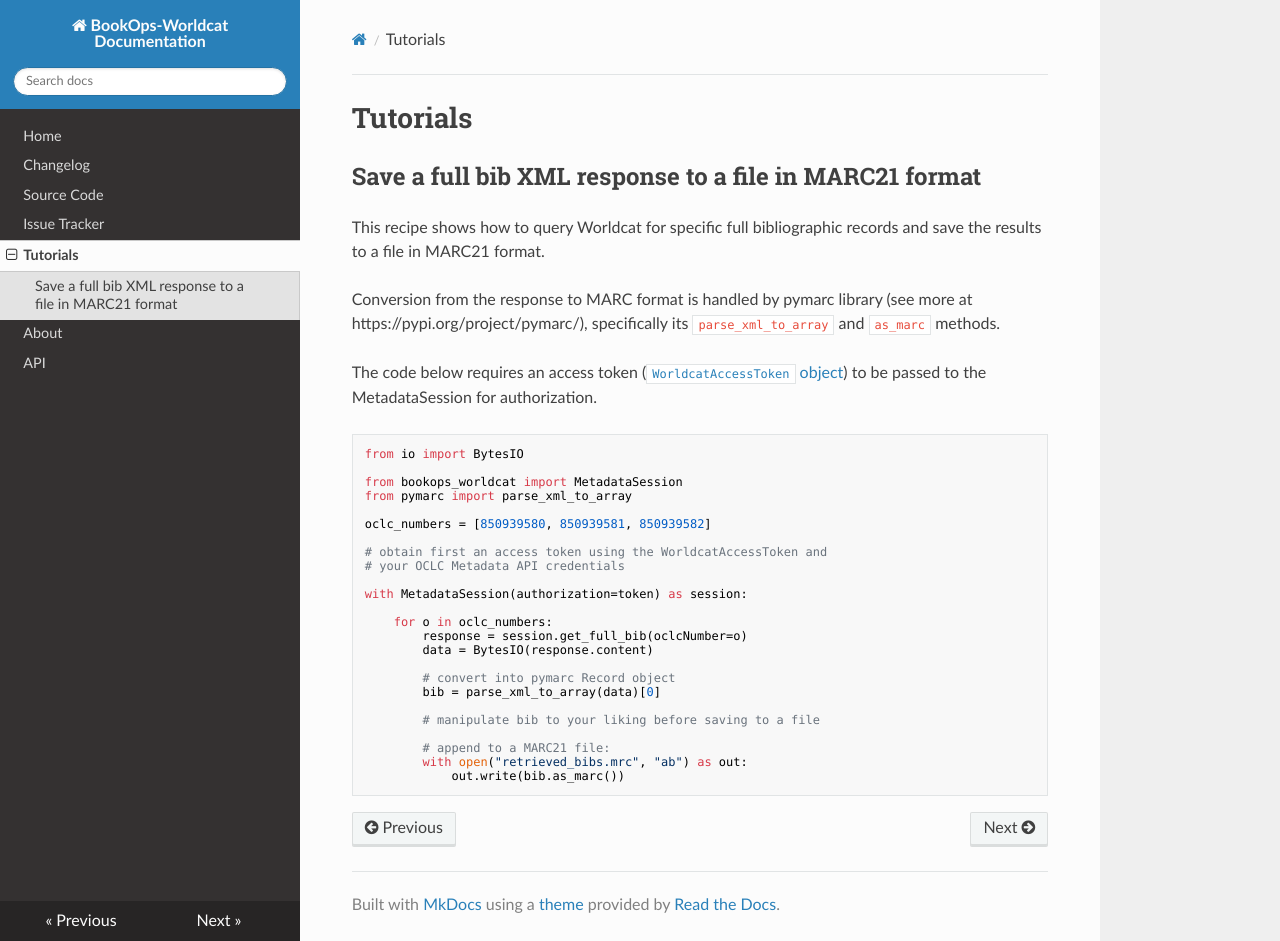
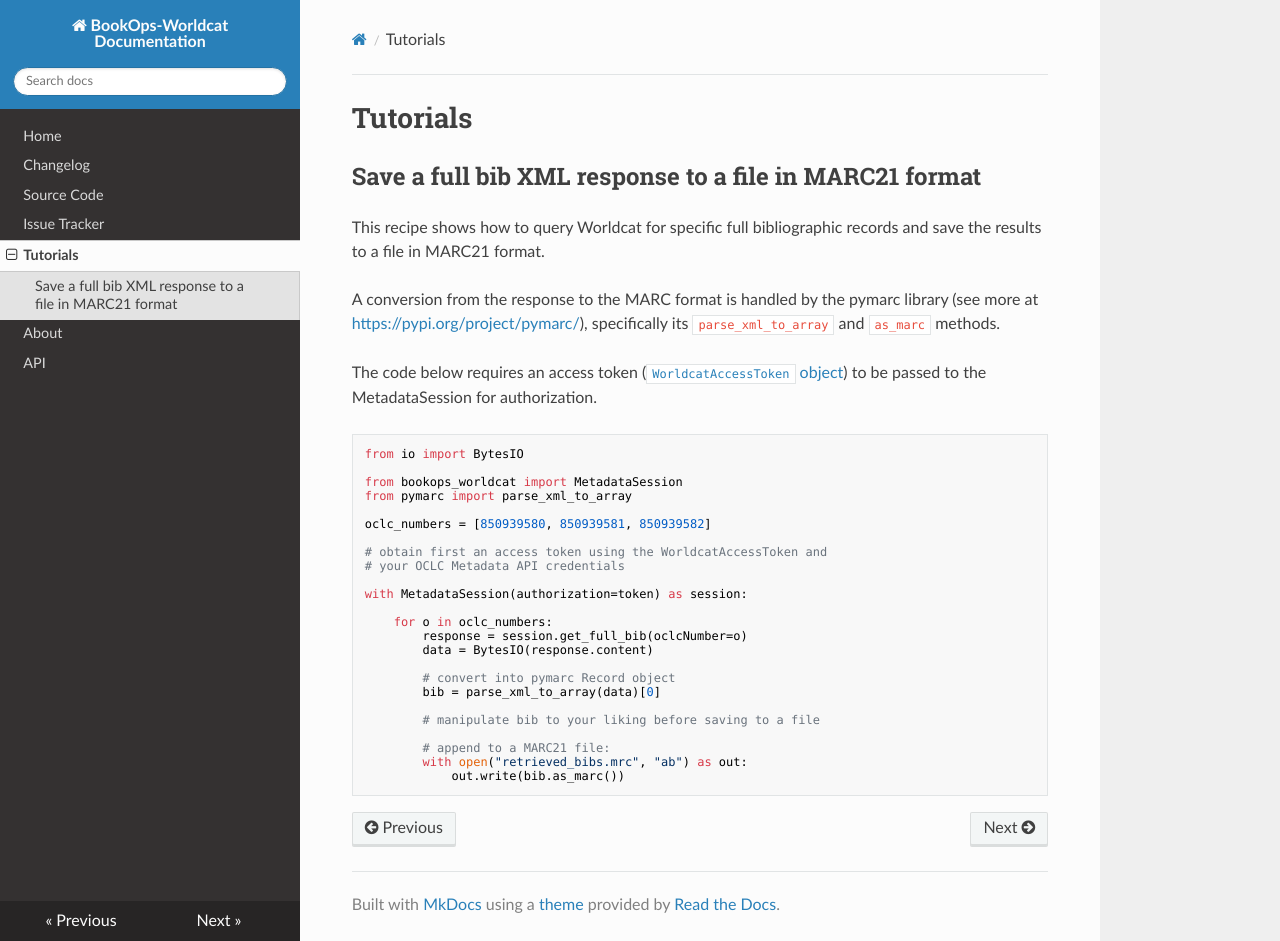
Before and after one commit to BookOps-CAT/bookops-worldcat, an MkDocs documentation site: the page built from docs/tutorials.md, in a window 1280 px wide and 941 px high. Built offline with MkDocs 1.6.1, drawn with Linux system fonts in a browser that asks for light colours; nearby versions of some CDN libraries; comment, search, counter and statistics services are not loaded.

Commit message:
fixed links

````diff
--- a/docs/tutorials.md
+++ b/docs/tutorials.md
@@ -4,9 +4,9 @@
 
 This recipe shows how to query Worldcat for specific full bibliographic records and save the results to a file in MARC21 format.
 
-Conversion from the response to MARC format is handled by pymarc library (see more at https://pypi.org/project/pymarc/), specifically its `parse_xml_to_array` and `as_marc` methods.
+A conversion from the response to the MARC format is handled by the pymarc library (see more at [https://pypi.org/project/pymarc/](https://pypi.org/project/pymarc/)), specifically its `parse_xml_to_array` and `as_marc` methods.
 
-The code below requires an access token ([`WorldcatAccessToken` object](https://bookops-cat.github.io/bookops-worldcat/0.3/#worldcataccesstoken)) to be passed to the MetadataSession for authorization.
+The code below requires an access token ([`WorldcatAccessToken` object](https://bookops-cat.github.io/bookops-worldcat/0.4/#worldcataccesstoken)) to be passed to the MetadataSession for authorization.
 
 
 ```python
````
